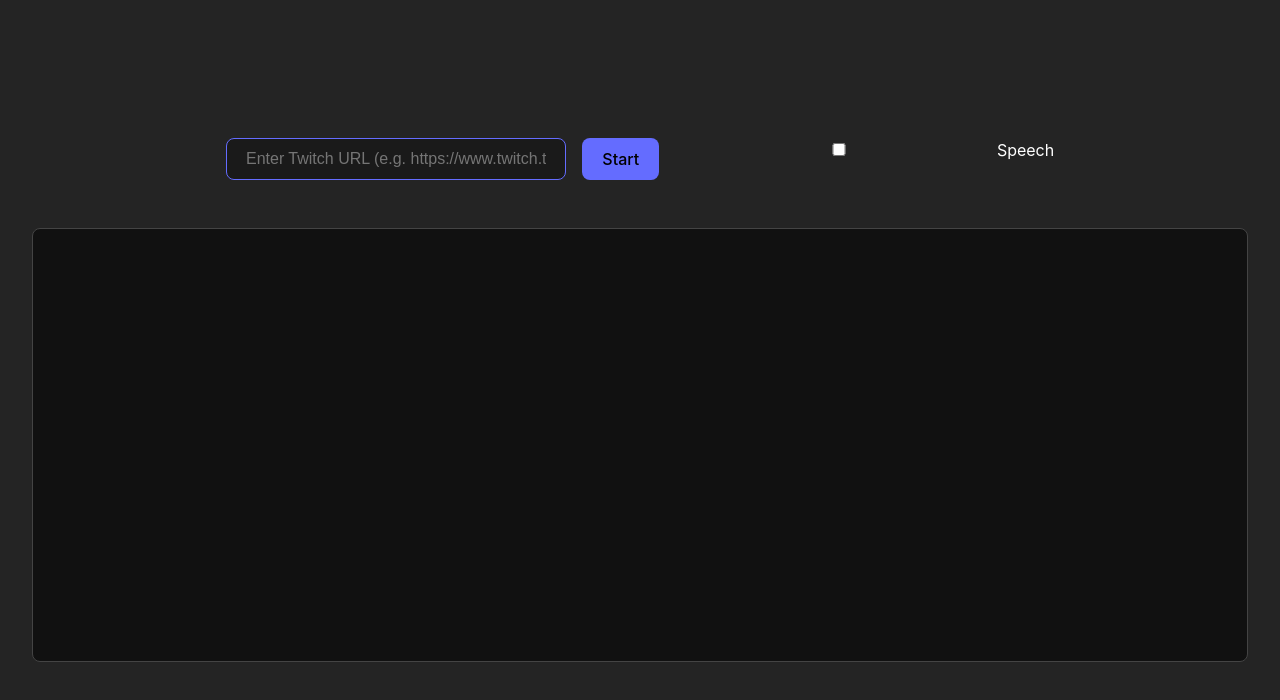
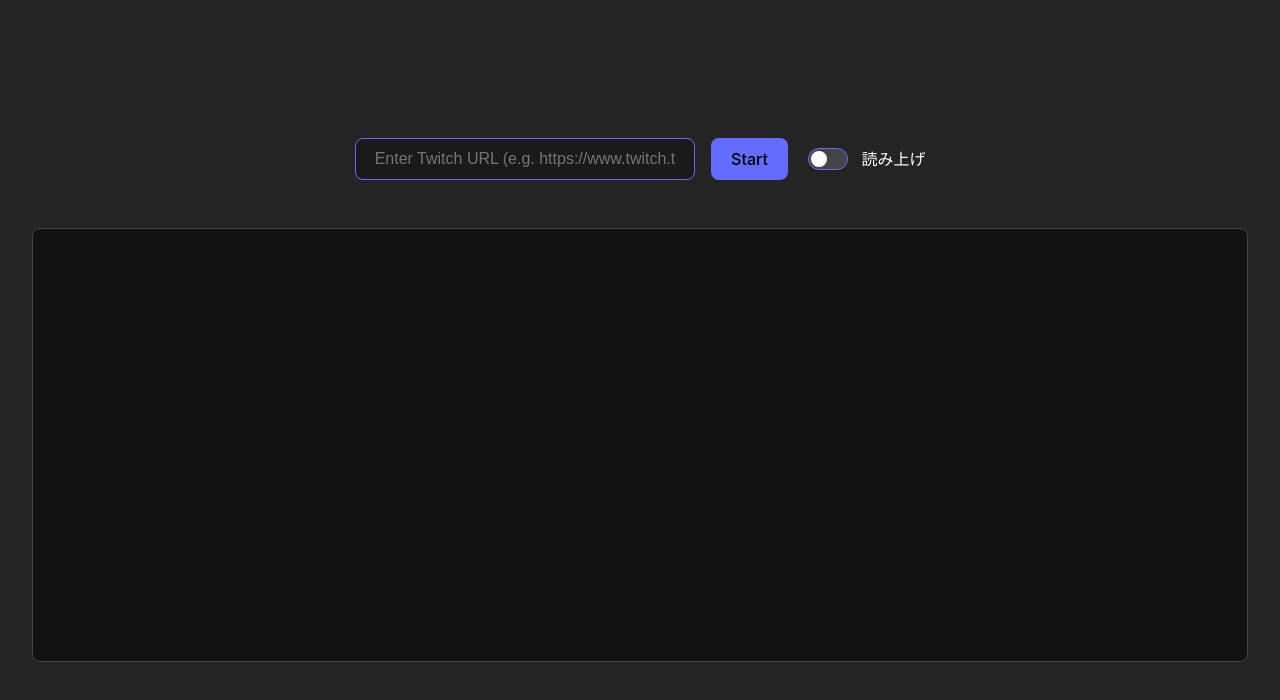
Before and after one commit to gatsunoko/gatsu-comment-viewer, a website built with Vite: page index.html in a window 1280 px wide. Built offline with nearby package versions, Linux system fonts and the light colour scheme; what @bufbuild/protobuf would draw is missing.

Commit message:
読み上げボタンデザイン変更

```diff
--- a/index.html
+++ b/index.html
@@ -13,9 +13,10 @@
     <div class="input-group">
       <input type="text" id="twitch-url" placeholder="Enter Twitch URL (e.g. https://www.twitch.tv/shroud)" />
       <button id="start-btn">Start</button>
-      <label style="margin-left: 10px; color: white;">
-        <input type="checkbox" id="speech-toggle"> Speech
-      </label>
+      <div class="speech-toggle-wrapper">
+        <input type="checkbox" id="speech-toggle">
+        <label for="speech-toggle" class="speech-toggle-label">読み上げ</label>
+      </div>
     </div>
     <div id="active-channels"></div>
     <div id="comments-container"></div>
--- a/src/style.css
+++ b/src/style.css
@@ -155,3 +155,49 @@ button:hover {
     transform: translateY(0);
   }
 }
+
+/* Toggle Switch Styles */
+.speech-toggle-wrapper {
+  display: flex;
+  align-items: center;
+  gap: 10px;
+}
+
+#speech-toggle {
+  appearance: none;
+  width: 40px;
+  height: 20px;
+  background: #444;
+  border-radius: 20px;
+  position: relative;
+  cursor: pointer;
+  outline: none;
+  transition: background 0.3s;
+}
+
+#speech-toggle::after {
+  content: '';
+  position: absolute;
+  top: 2px;
+  left: 2px;
+  width: 16px;
+  height: 16px;
+  background: #fff;
+  border-radius: 50%;
+  transition: transform 0.3s;
+}
+
+#speech-toggle:checked {
+  background: #646cff;
+}
+
+#speech-toggle:checked::after {
+  transform: translateX(20px);
+}
+
+.speech-toggle-label {
+  color: white;
+  cursor: pointer;
+  font-weight: 500;
+  user-select: none;
+}
```
